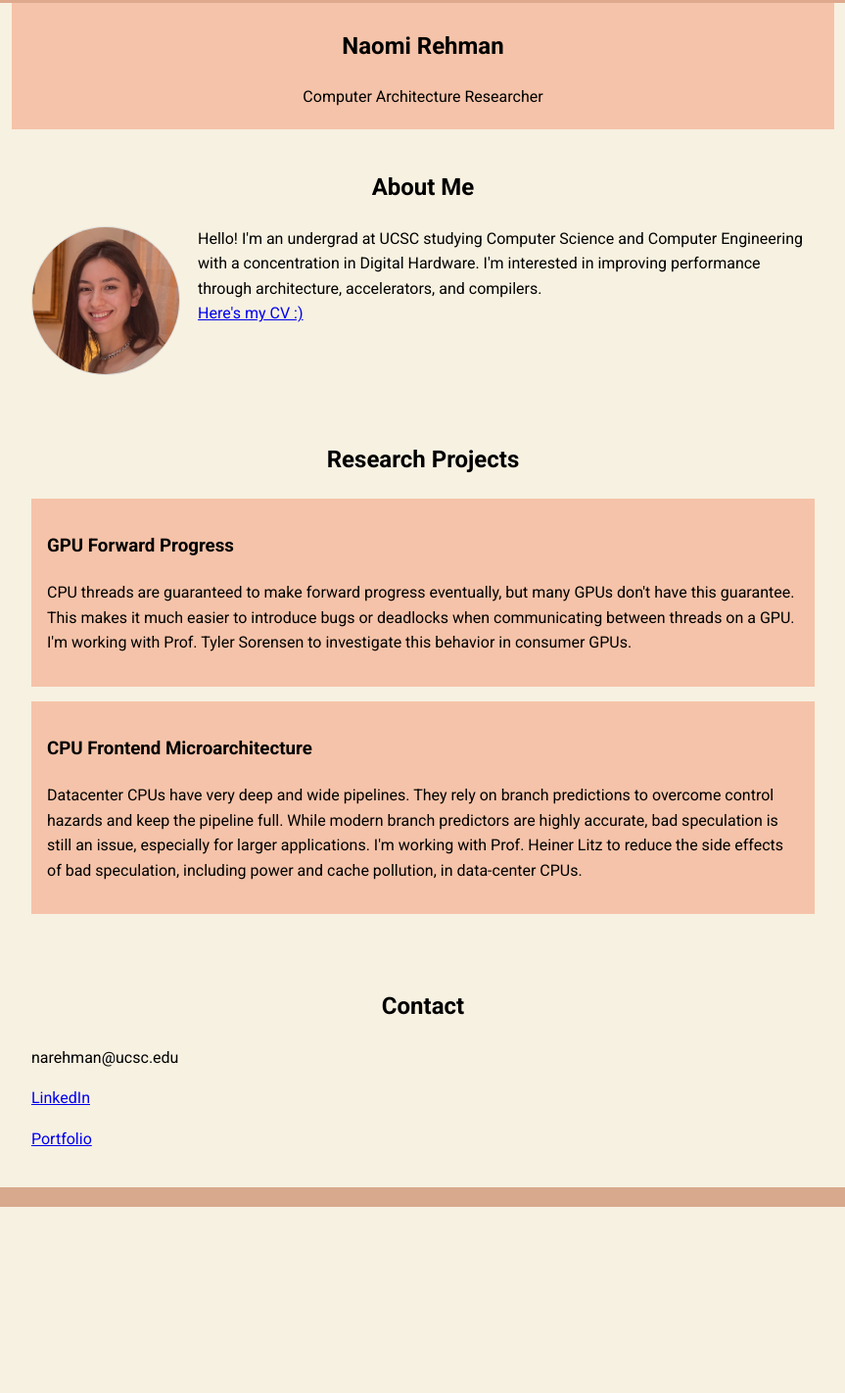
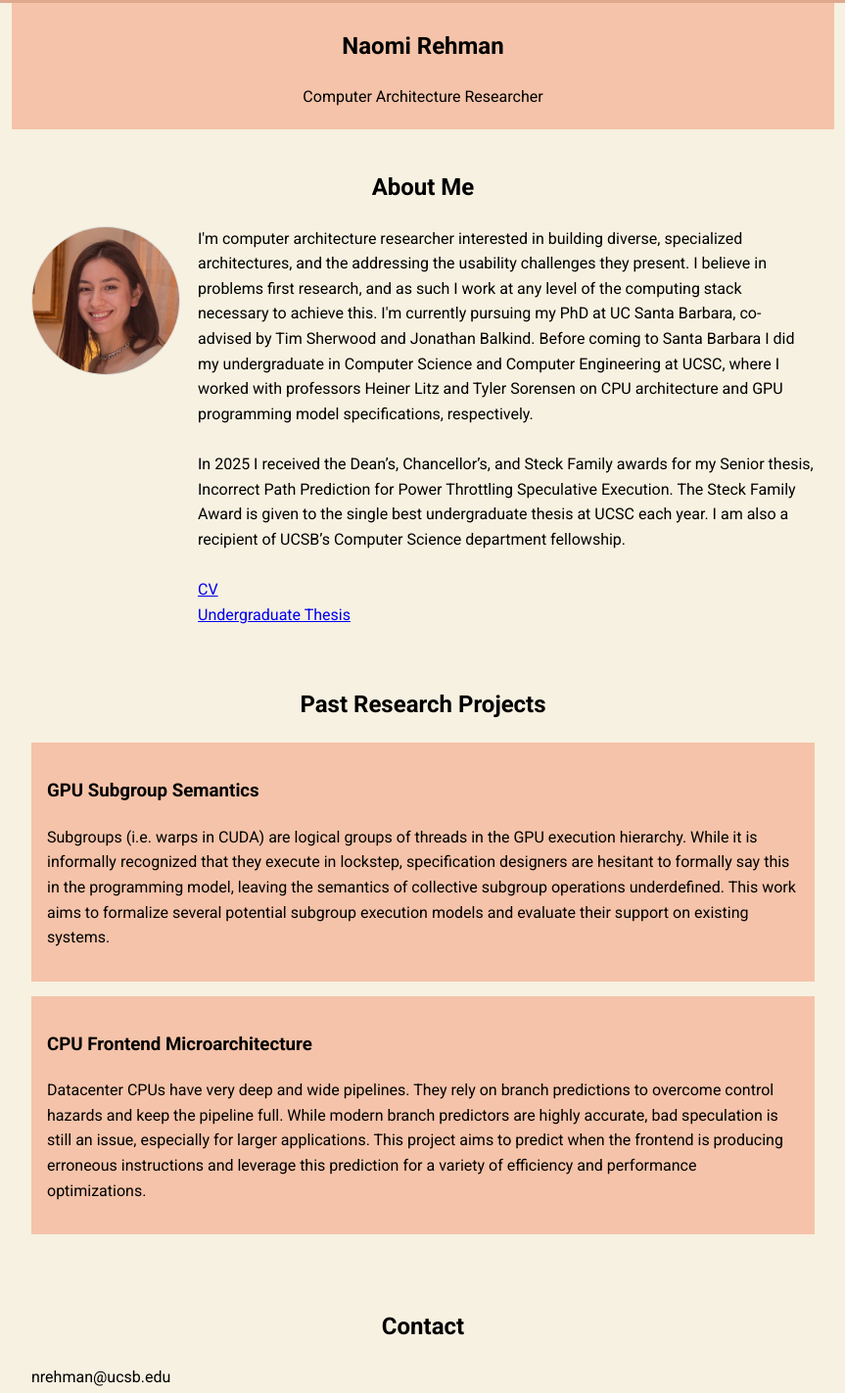
Before and after one commit to naomirehman1008/website, a plain HTML site: page index.html in a window 1280 px wide. Shown: the part 43-1465 px from the top of the page at 98% size, without its empty margins (208-1071 px from the left). Before the commit the page ends 1275 px from the top, so only its background shows below. Drawn offline with Linux system fonts and the light colour scheme; a script that the page names is missing.

Commit message:
- update about and projects sections - Add senior thesis

```diff
--- a/index.html
+++ b/index.html
@@ -31,29 +31,35 @@
                 <div id="about-text">
                     <p>
                         <!-- Put Connections *** in here, what I've worked on and how that relates to my-->
-                        Hello! I'm an undergrad at UCSC studying Computer Science and Computer Engineering with a concentration in Digital Hardware. I'm interested in improving performance through architecture, accelerators, and compilers.
+                        I'm computer architecture researcher interested in building diverse, specialized architectures, and the addressing the usability challenges they present. I believe in problems first research, and as such I work at any level of the computing stack necessary to achieve this. I'm currently pursuing my PhD at UC Santa Barbara, co-advised by Tim Sherwood and Jonathan Balkind. Before coming to Santa Barbara I did my undergraduate in Computer Science and Computer Engineering at UCSC, where I worked with professors Heiner Litz and Tyler Sorensen on CPU architecture and GPU programming model specifications, respectively.
                     </p>
-                    <p><a href="CV.pdf" >Here's my CV :)</a></p>
+                    <br>
+                    <p>
+                        In 2025 I received the Dean’s, Chancellor’s, and Steck Family awards for my Senior thesis, Incorrect Path Prediction for Power Throttling Speculative Execution. The Steck Family Award is given to the single best undergraduate thesis at UCSC each year. I am also a recipient of UCSB’s Computer Science department fellowship.
+                    </p>
+                    <br>
+                    <p><a href="CV.pdf" >CV</a></p>
+                    <p><a href="Naomi_Rehman_Thesis_2025.pdf" >Undergraduate Thesis</a></p>
                 </div>
             </div>
         </section>
         <section id="research_projects">
-            <h2>Research Projects</h2>
+            <h2>Past Research Projects</h2>
             <div class="project">
-                <h3>GPU Forward Progress</h3>
-                <p>CPU threads are guaranteed to make forward progress eventually, but many GPUs don't have this guarantee. This makes it much easier to introduce bugs or deadlocks when communicating between threads on a GPU. I'm working with Prof. Tyler Sorensen to investigate this behavior in consumer GPUs.</p>
+                <h3>GPU Subgroup Semantics</h3>
+                <p>Subgroups (i.e. warps in CUDA) are logical groups of threads in the GPU execution hierarchy. While it is informally recognized that they execute in lockstep, specification designers are hesitant to formally say this in the programming model, leaving the semantics of collective subgroup operations underdefined. This work aims to formalize several potential subgroup execution models and evaluate their support on existing systems.</p>
             </div>
             <div class="project">
                 <h3>CPU Frontend Microarchitecture</h3>
-                <p>Datacenter CPUs have very deep and wide pipelines. They rely on branch predictions to overcome control hazards and keep the pipeline full. While modern branch predictors are highly accurate, bad speculation is still an issue, especially for larger applications. I'm working with Prof. Heiner Litz to reduce the side effects of bad speculation, including power and cache pollution, in data-center CPUs.</p>
+                <p>Datacenter CPUs have very deep and wide pipelines. They rely on branch predictions to overcome control hazards and keep the pipeline full. While modern branch predictors are highly accurate, bad speculation is still an issue, especially for larger applications. This project aims to predict when the frontend is producing erroneous instructions and leverage this prediction for a variety of efficiency and performance optimizations.</p>
             </div>
         </section>
         <section id="contact">
             <h2>Contact</h2>
             <div id="contact-text">
-                <p>narehman@ucsc.edu</p>
+                <p>nrehman@ucsb.edu</p>
                 <p><a href="https://www.linkedin.com/in/naomi-rehman/" >LinkedIn</a></p>
-                <p><a href="ttps://github.com/naomirehman1008/portfolio" >Portfolio</a></p>
+                <p><a href="ttps://github.com/naomirehman1008/" >GitHub</a></p>
             </div>
         </section>
         <footer></footer>
```
Also changed, not shown: images/baskin_pic.jpeg (added), images/headshot.jpeg (added), 1 other file.
